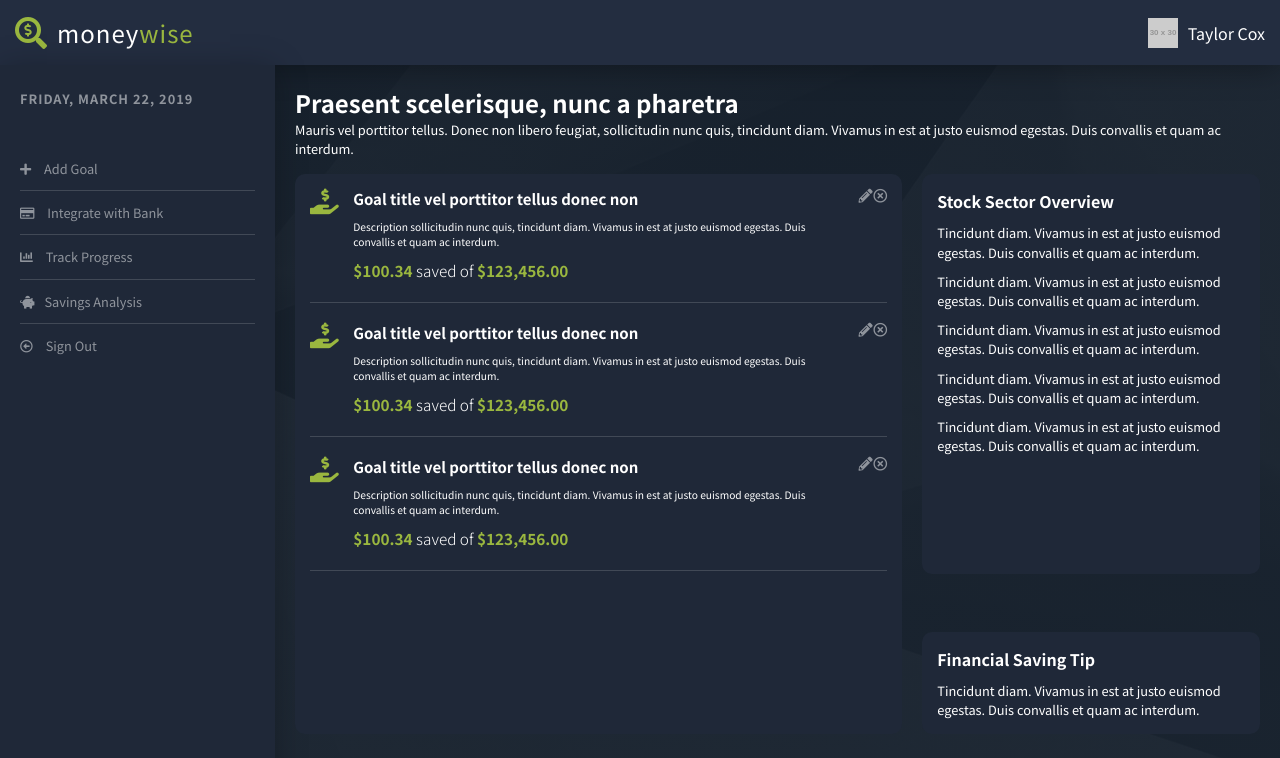
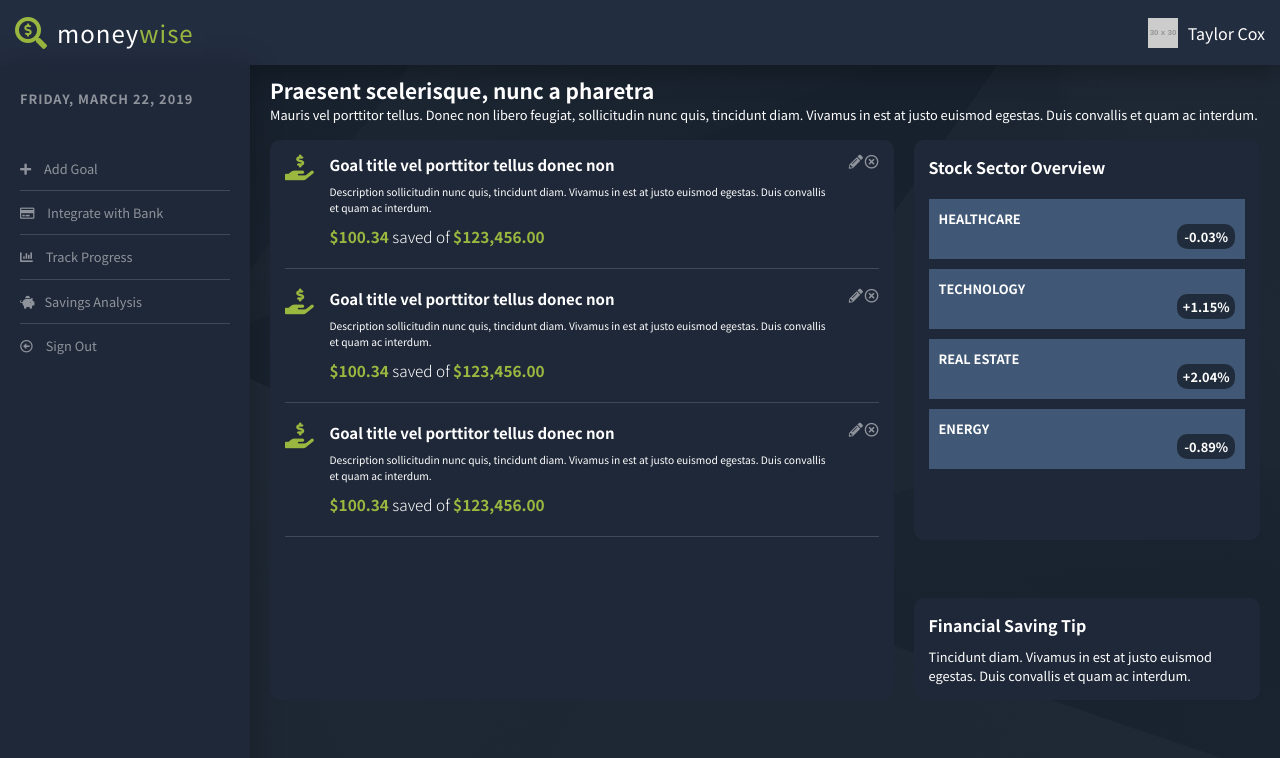
Before and after one commit to taydunworth/financial-goal-planner, a Vue app: page / in a window 1280 px wide. Shown: the top 758 px of the page. Built offline with nearby package versions, Linux system fonts and the light colour scheme.

Commit message:
Sets up static styles for stock sector overview and cleans up layout to account for spacing of this section

```diff
--- a/src/App.vue
+++ b/src/App.vue
@@ -51,7 +51,7 @@ body {
 }
 
 h1 {
-  font-size: 1.5em;
+  font-size: 1.3em;
 }
 
 h2 {
@@ -70,8 +70,8 @@ p, li {
 }
 
 .content-body {
-  padding: 20px;
-  width: calc(100% - 275px);
+  padding: 10px 20px;
+  width: calc(100% - 250px);
 }
 
 .intro {
--- a/src/components/Sidebar.vue
+++ b/src/components/Sidebar.vue
@@ -20,7 +20,7 @@ export default {
 <style scoped>
 #sidebar {
   background-color: #1F2838;
-  width: 275px;
+  width: 250px;
   height: calc(100vh - 70px);
   color: #8f949c;
   padding: 20px;
--- a/src/components/StockInsight.vue
+++ b/src/components/StockInsight.vue
@@ -1,11 +1,22 @@
 <template>
     <div id="stock-insight">
         <h2>Stock Sector Overview</h2>
-        <p>Tincidunt diam. Vivamus in est at justo euismod egestas. Duis convallis et quam ac interdum.</p>
-        <p>Tincidunt diam. Vivamus in est at justo euismod egestas. Duis convallis et quam ac interdum.</p>
-        <p>Tincidunt diam. Vivamus in est at justo euismod egestas. Duis convallis et quam ac interdum.</p>
-        <p>Tincidunt diam. Vivamus in est at justo euismod egestas. Duis convallis et quam ac interdum.</p>
-        <p>Tincidunt diam. Vivamus in est at justo euismod egestas. Duis convallis et quam ac interdum.</p>
+        <div class="sector" id="healthcare">
+            <span class="sector-head">Healthcare</span>
+            <span class="sector-number">-0.03%</span>
+        </div>
+        <div class="sector" id="technology">
+            <span class="sector-head">Technology</span>
+            <span class="sector-number">+1.15%</span>
+        </div>
+        <div class="sector" id="real-estate">
+            <span class="sector-head">Real Estate</span>
+            <span class="sector-number">+2.04%</span>
+        </div>
+        <div class="sector" id="energy">
+            <span class="sector-head">Energy</span>
+            <span class="sector-number">-0.89%</span>
+        </div>
     </div>
 </template>
 
@@ -24,8 +35,44 @@ export default {
     min-height: 50vh;
 }
 
-#stock-insight p {
-    padding-top: 10px;
+#stock-insight h2 {
+    padding-bottom: 10px;
+}
+
+.sector {
+    height: 60px;
+    width: 100%;
+    background-color: #405876;
+    display: flex;
+    justify-content: space-between;
+    align-content: flex-end;
+    margin: 10px 0;
+    padding: 10px;
+    font-size: .8em;
+}
+
+.sector:last-of-type {
     margin-bottom: 0;
 }
+
+.sector-head {
+    color: #fff;
+    text-transform: uppercase;
+    font-weight: 600;
+    display: block;
+    width: 100%;
+}
+
+.sector-number {
+    color: #fff;
+    text-transform: uppercase;
+    font-weight: 600;
+    display: inline-block;
+    text-align: center;
+    width: 70px;
+    background-color: rgba(0, 0, 0, .5);
+    border-radius: 10px;
+    padding: 3px;
+    margin-top: 15px;
+}
 </style>
```
Also changed, not shown: src/assets/logo.png (deleted).
